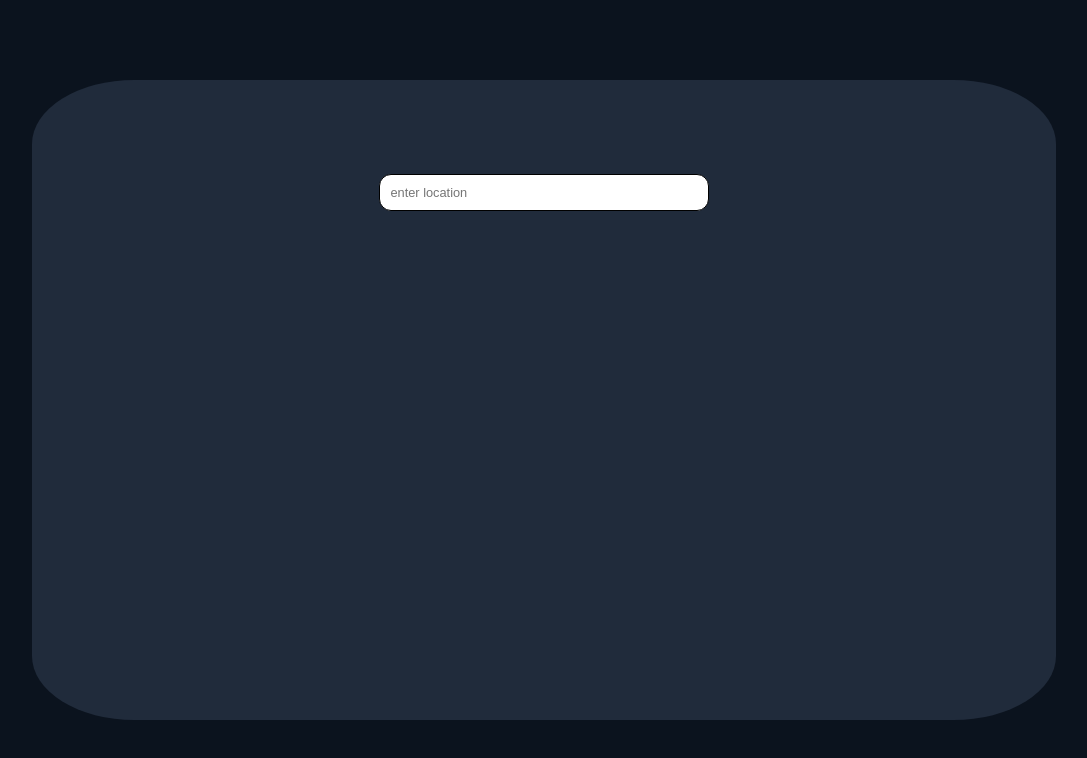
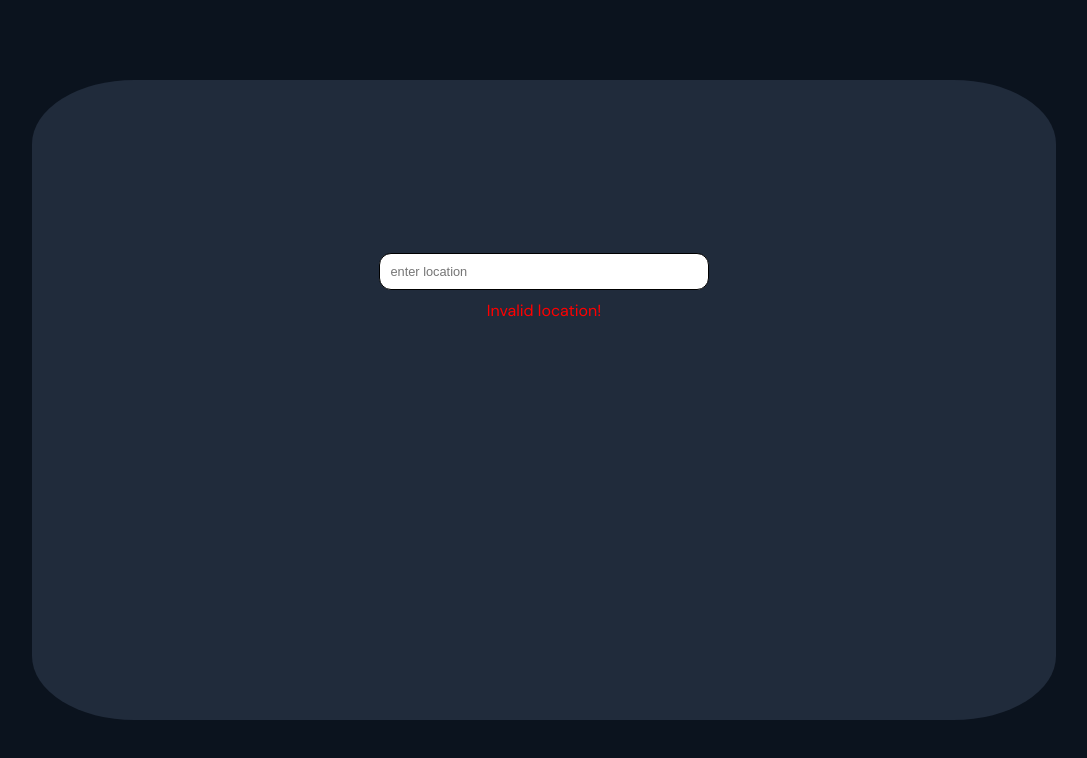
Before and after one commit to DaRafster/TOP-WeatherApp, a website built with webpack: page src/index.html in a window 1280 px wide. Shown: the whole page, without its empty margins (96-1183 px from the left). Built offline with nearby package versions, Linux system fonts and the light colour scheme; no server answers.

Commit message:
fix: error handling when error 400 occurs during fetch

```diff
--- a/src/index.html
+++ b/src/index.html
@@ -16,6 +16,7 @@
             placeholder="enter location"
           />
         </form>
+        <p id="error-location">Invalid location!</p>
       </div>
       <div class="current-weather-container"></div>
       <div class="hourly-weather-container"></div>
--- a/src/index.js
+++ b/src/index.js
@@ -4,12 +4,26 @@ import Rain from './images/rain.png';
 import Wind from './images/wind.png';
 
 async function fetchWeatherData(location) {
+  try {
     const weatherRequest = await fetch(
       `http://api.weatherapi.com/v1/forecast.json?key=30b5cfde87b54bedbce23620242106&q=${location}&days=3`
     );
+
+    if (!weatherRequest.ok) {
+      throw new Error(`${weatherRequest.status}`);
+    }
+
+    const errorLocation = document.querySelector('#error-location');
+    errorLocation.style.visibility = 'hidden';
+
     const weatherData = await weatherRequest.json();
-  console.log(weatherData);
     return weatherData;
+  } catch (error) {
+    const errorLocation = document.querySelector('#error-location');
+    errorLocation.style.visibility = 'visible';
+    console.log(error);
+    return Promise.reject(error);
+  }
 }
 
 function createHourlyWeatherCard(hourData) {
@@ -115,6 +129,7 @@ async function displayCurrentWeather(loc) {
     location = loc;
   }
 
+  try {
     const weatherData = await fetchWeatherData(location);
     const weatherCard = document.createElement('div');
     weatherCard.classList.add('weatherCard');
@@ -195,6 +210,9 @@ async function displayCurrentWeather(loc) {
 
     displayHourlyForecast(weatherData);
     displayFutureForecast(weatherData);
+  } catch (error) {
+    console.log(error);
+  }
 }
 
 const weatherLocationForm = document.querySelector('#weatherLocationForm');
--- a/src/style.css
+++ b/src/style.css
@@ -46,6 +46,12 @@ body {
     width: 100%;
 }
 
+#error-location {
+    margin-top: 10px;
+    color: red;
+    visibility: hidden;
+}
+
 #locationInput {
     width: 30%;
     height: 25px;
@@ -57,8 +63,9 @@ body {
 
 .search-header {
     display: flex;
+    flex-direction: column;
     align-items: center;
-    justify-content: center;
+    justify-content: end;
     grid-column: 1 / 3;
 }
 
```
Lines whose indentation alone changed are shown as unchanged.
